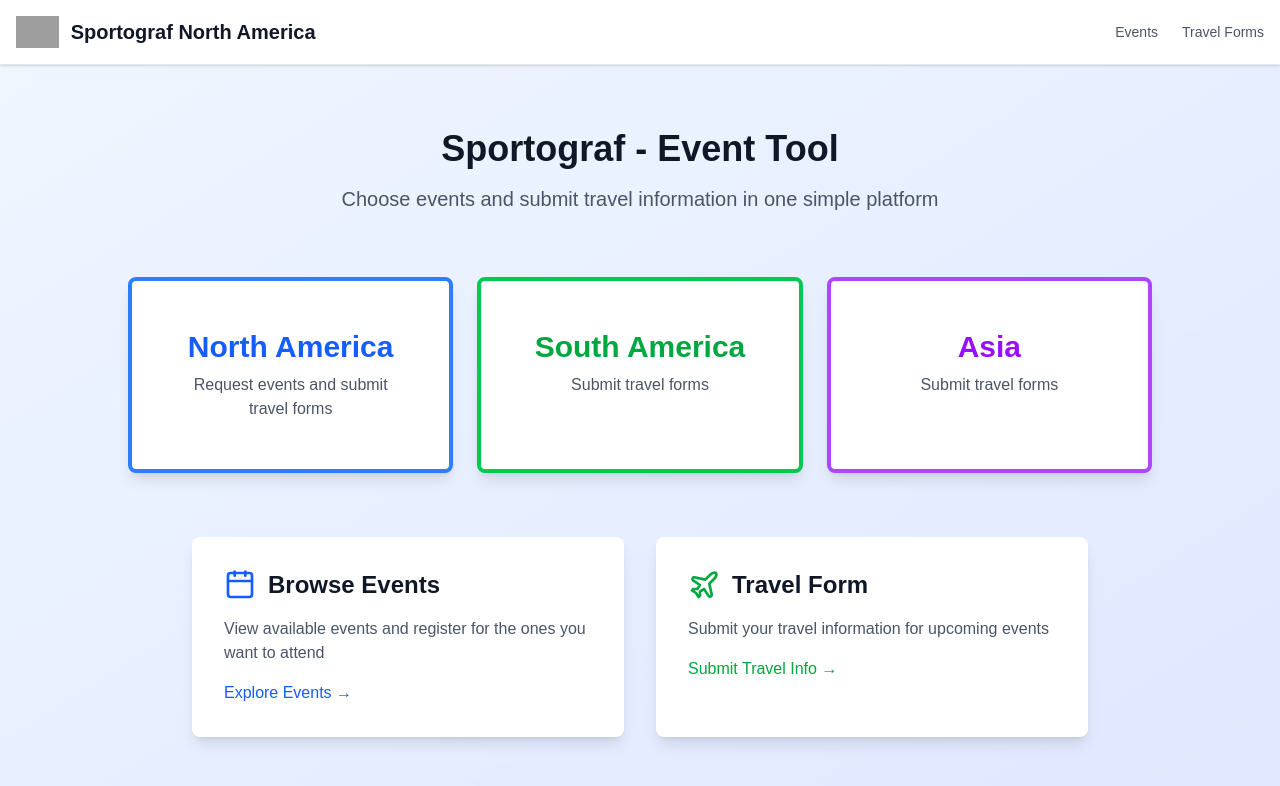
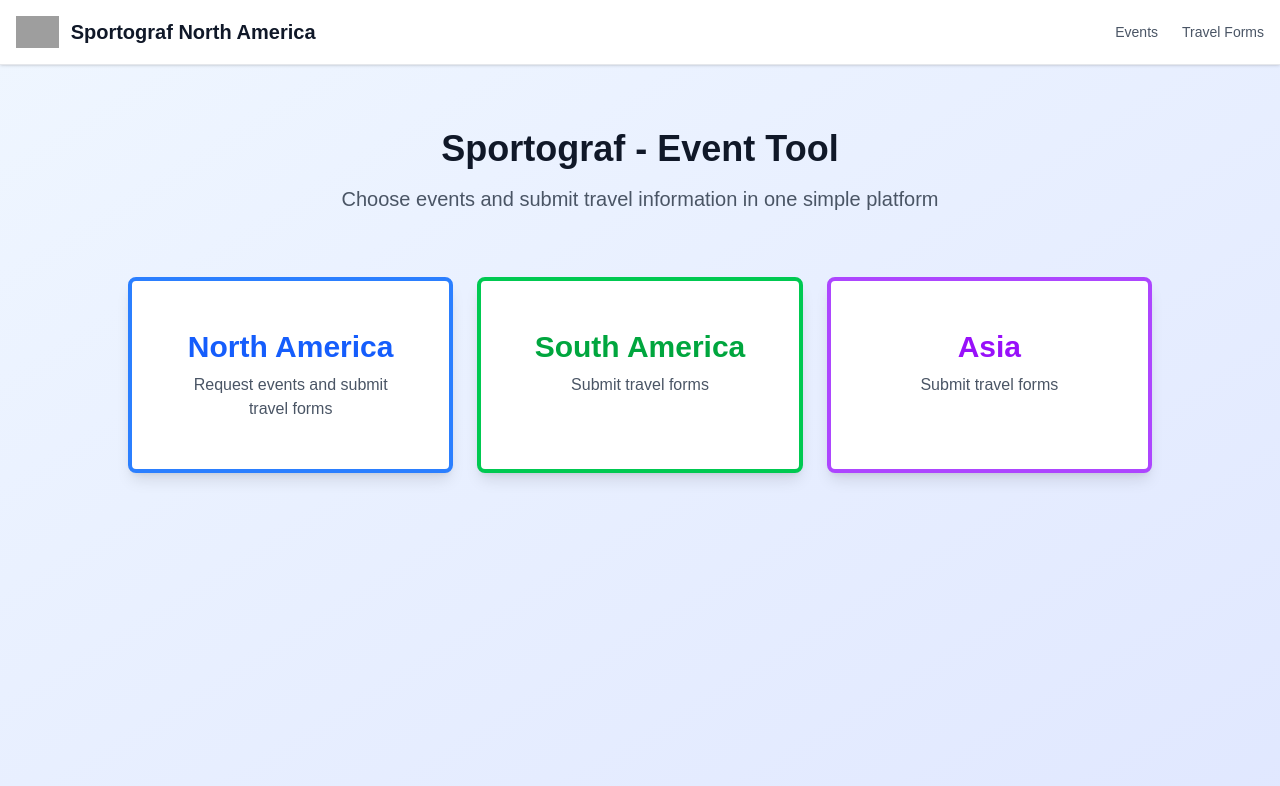
Before and after one commit to khanhmomo/sportograf_NAM, a Next.js app: page / in a window 1280 px wide. Shown: the top 786 px of the page. Built offline with nearby package versions, Linux system fonts and the light colour scheme; grey boxes are pictures that could not be loaded.

Commit message:
Remove browse events and travel form buttons from main page
- Remove the old 'Browse Events' and 'Travel Form' cards
- Keep only the region selection buttons
- Simplify main page to focus on region selection

```diff
--- a/src/app/page.tsx
+++ b/src/app/page.tsx
@@ -52,44 +52,6 @@
             </p>
           </Link>
         </div>
-
-        <div className="grid md:grid-cols-2 gap-8 max-w-4xl mx-auto">
-          <Link
-            href="/events"
-            className="bg-white rounded-lg shadow-lg p-8 hover:shadow-xl transition-shadow duration-300"
-          >
-            <div className="flex items-center mb-4">
-              <Calendar className="h-8 w-8 text-blue-600 mr-3" />
-              <h2 className="text-2xl font-semibold text-gray-900">
-                Browse Events
-              </h2>
-            </div>
-            <p className="text-gray-600 mb-4">
-              View available events and register for the ones you want to attend
-            </p>
-            <div className="text-blue-600 font-medium hover:text-blue-700">
-              Explore Events →
-            </div>
-          </Link>
-
-          <Link
-            href="/travel"
-            className="bg-white rounded-lg shadow-lg p-8 hover:shadow-xl transition-shadow duration-300"
-          >
-            <div className="flex items-center mb-4">
-              <Plane className="h-8 w-8 text-green-600 mr-3" />
-              <h2 className="text-2xl font-semibold text-gray-900">
-                Travel Form
-              </h2>
-            </div>
-            <p className="text-gray-600 mb-4">
-              Submit your travel information for upcoming events
-            </p>
-            <div className="text-green-600 font-medium hover:text-green-700">
-              Submit Travel Info →
-            </div>
-          </Link>
-        </div>
       </div>
     </div>
   )
```
